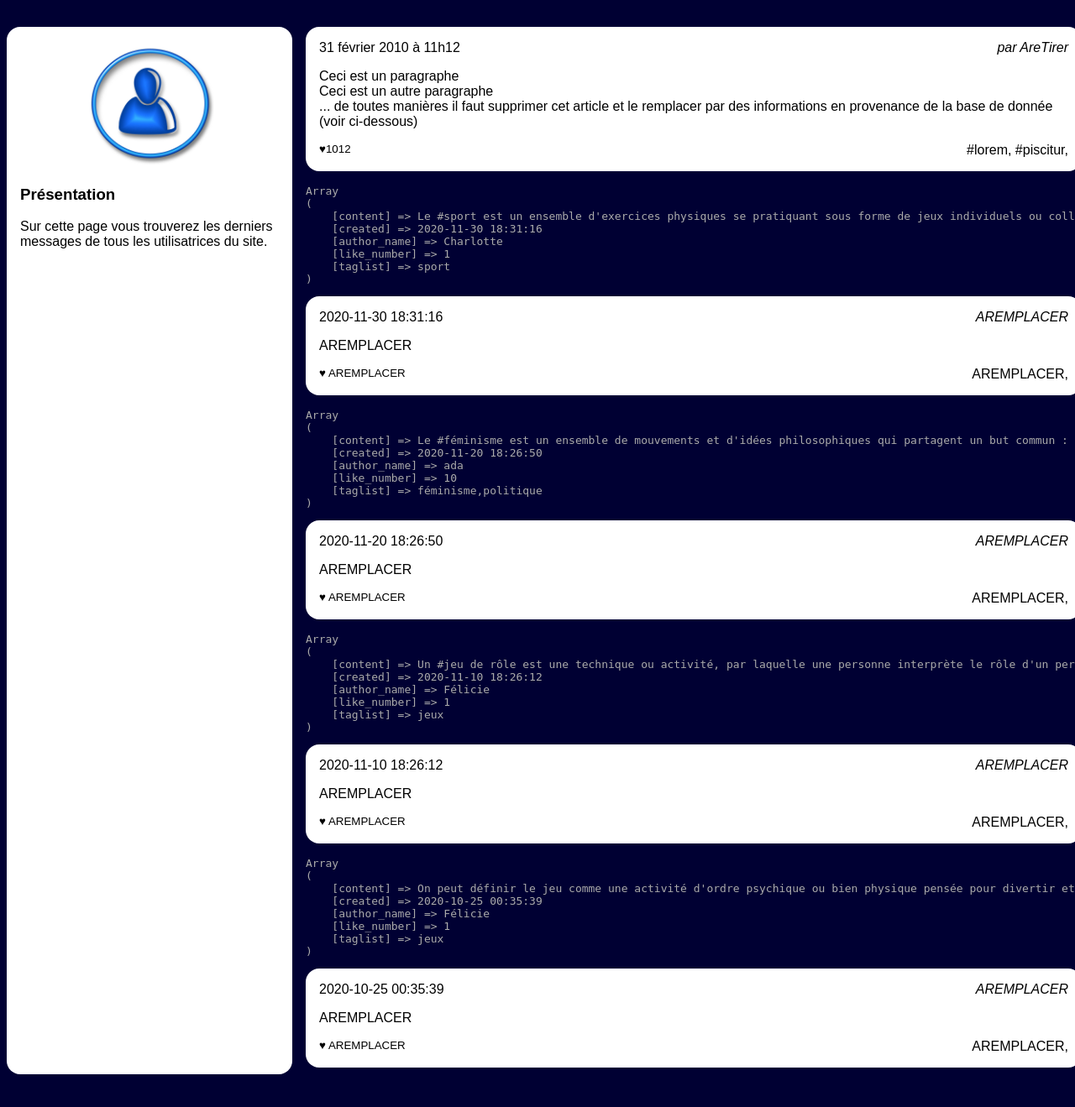
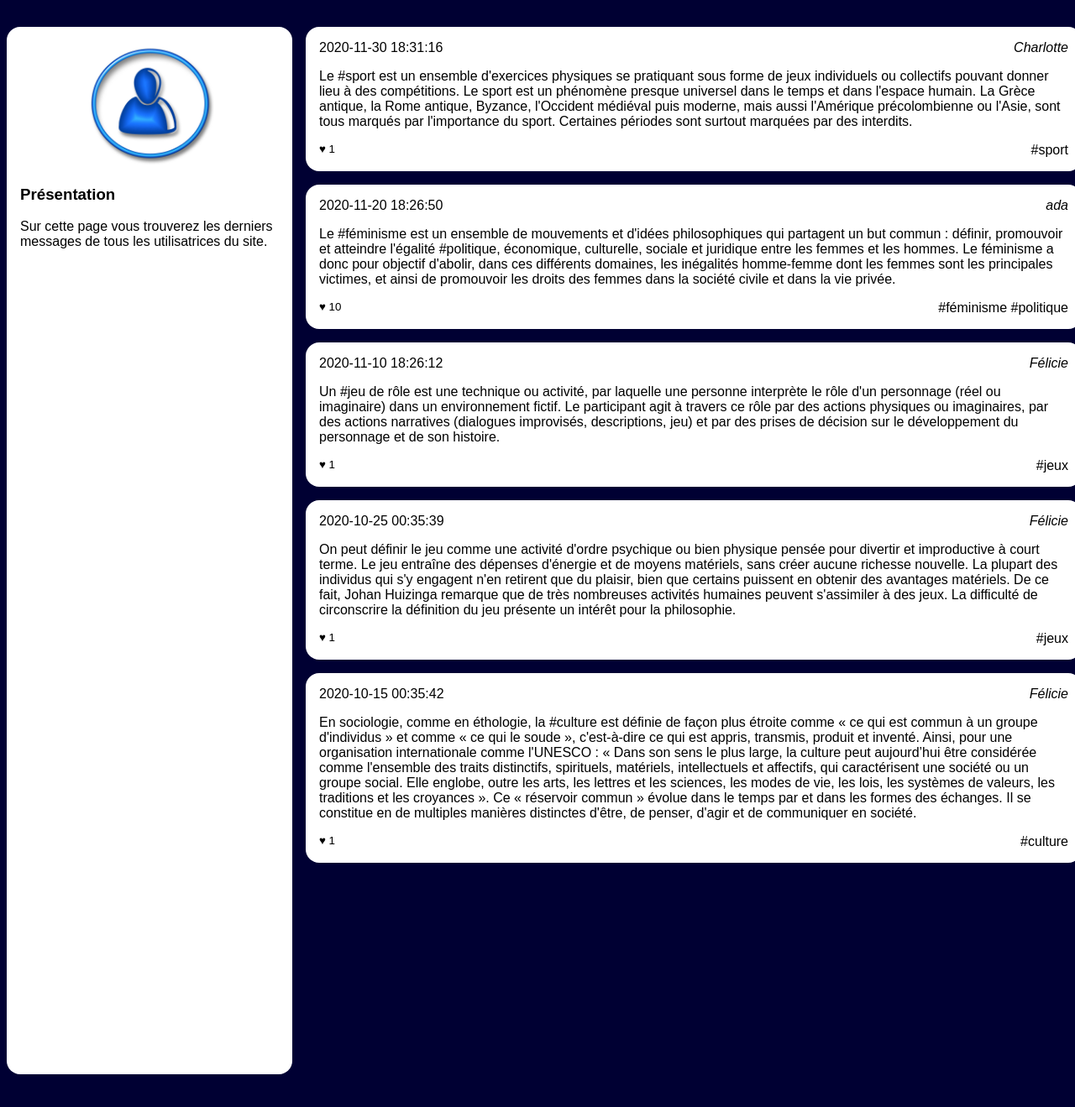
Before and after one commit to adatechschool/projet-collectif-r-seau-social-php-phpgalere, a PHP site: page /news.php in a window 1280 px wide. Shown: the part 92-1411 px from the top of the page at 84% size. Run offline with PHP 8.4, Linux system fonts and the light colour scheme; data comes from the database, SQL or seed files in the repository.

Commit message:
Update 1 news.php
étape 1 terminée sans refacto

```diff
--- a/resoc_n1/news.php
+++ b/resoc_n1/news.php
@@ -34,26 +34,6 @@
                 </section>
             </aside>
             <main>
-                <!-- L'article qui suit est un exemple pour la présentation et
-                  @todo: doit etre retiré -->
-                <article>
-                    <h3>
-                        <time datetime='2020-02-01 11:12:13' >31 février 2010 à 11h12</time>
-                    </h3>
-                    <address>par AreTirer</address>
-                    <div>
-                        <p>Ceci est un paragraphe</p>
-                        <p>Ceci est un autre paragraphe</p>
-                        <p>... de toutes manières il faut supprimer cet
-                            article et le remplacer par des informations en
-                            provenance de la base de donnée (voir ci-dessous)</p>
-                    </div>
-                    <footer>
-                        <small>♥1012 </small>
-                        <a href="">#lorem</a>,
-                        <a href="">#piscitur</a>,
-                    </footer>
-                </article>
 
                 <?php
                 /*
@@ -109,9 +89,12 @@
                 // NB: à chaque tour du while, la variable post ci dessous reçois les informations du post suivant.
                 while ($post = $lesInformations->fetch_assoc())
                 {
+                    $tags = explode(',', $post['taglist']);
+
+
                     //la ligne ci-dessous doit etre supprimée mais regardez ce
                     //qu'elle affiche avant pour comprendre comment sont organisées les information dans votre
-                    echo "<pre>" . print_r($post, 1) . "</pre>";
+                    //echo "<pre>" . print_r($post, 1) . "</pre>";
 
                     // @todo : Votre mission c'est de remplacer les AREMPLACER par les bonnes valeurs
                     // ci-dessous par les bonnes valeurs cachées dans la variable $post
@@ -123,13 +106,19 @@
                         <h3>
                             <time><?php echo $post['created'] ?></time>
                         </h3>
-                        <address>AREMPLACER</address>
+                        <address><?php echo $post['author_name'] ?></address>
                         <div>
-                            <p>AREMPLACER</p>
+                            <p><?php echo $post['content'] ?></p>
                         </div>
                         <footer>
-                            <small>♥ AREMPLACER </small>
-                            <a href="">AREMPLACER</a>,
+                            <small>♥ <?php echo $post['like_number'] ?> </small>
+                            <?php
+                            for($i=0;$i<count($tags);$i++) {
+                                echo <<<HTML
+                                <a href="">#$tags[$i] </a>
+                                HTML;
+                             }
+                              ?>
                         </footer>
                     </article>
                     <?php
```
